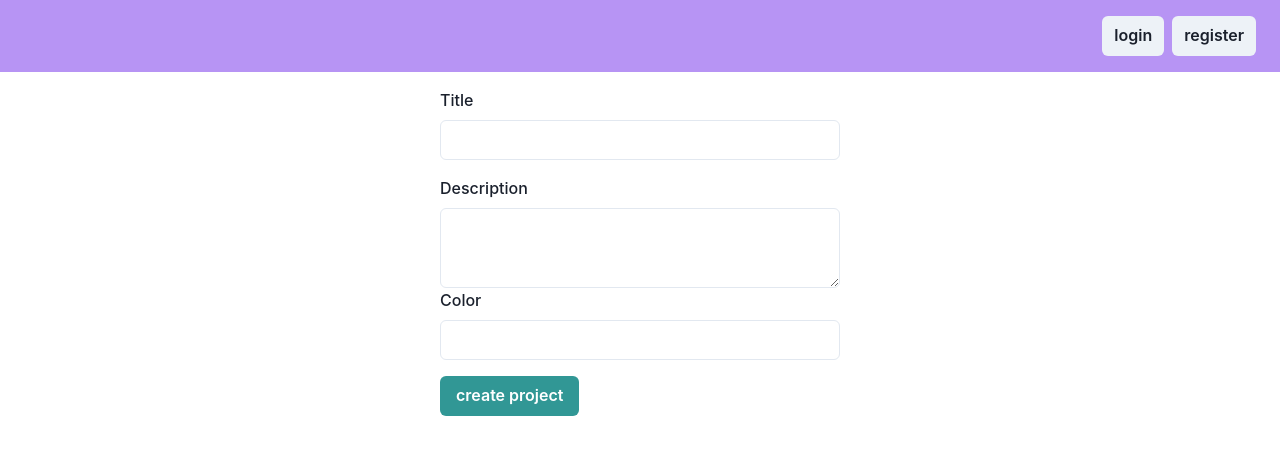
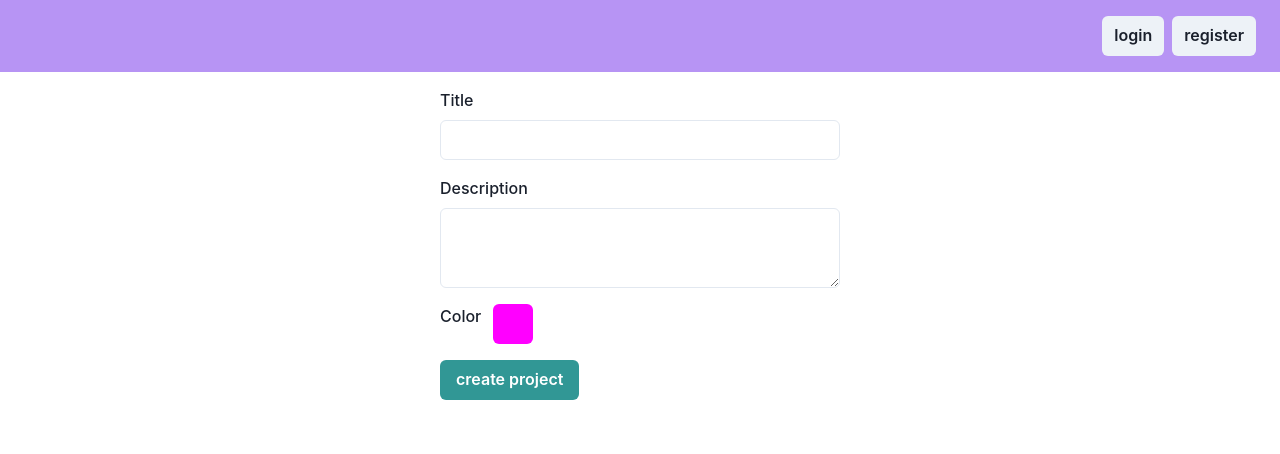
Before and after one commit to mannan0819/timerapp, a Next.js app in the folder web/: page /create-project in a window 1280 px wide. Shown: the top 454 px of the page. Built offline with nearby package versions, Linux system fonts and the light colour scheme; no server answers.

Commit message:
colorpicker added

```diff
--- /dev/null
+++ b/web/src/components/ColorPicker.tsx
@@ -0,0 +1,52 @@
+import { Box, Text } from "@chakra-ui/layout";
+import { Button, Flex, FormLabel, Icon } from "@chakra-ui/react";
+import React, { useState } from "react";
+import { ChromePicker, TwitterPicker } from "react-color";
+import { defaultProjectColor } from "../constants";
+
+interface ColorProps {
+  label?: String;
+  setColorState: React.Dispatch<React.SetStateAction<string>>;
+}
+
+export const ColorPicker: React.FC<ColorProps> = ({ label, setColorState }) => {
+  const [display, setDisplay] = useState(false);
+  const [color, setColor] = useState(defaultProjectColor);
+  const [buttontext, setButtontext] = useState("Pick Color");
+
+  const handleChangeComplete = (color) => {
+    setColor(color.hex);
+    setColorState(color.hex);
+  };
+
+  return (
+    <Flex>
+      <FormLabel>{label}</FormLabel>
+      <Box>
+        <Button
+          bgColor={color}
+          onClick={() => {
+            setDisplay(!display);
+          }}
+        >
+          {/* <Icon viewBox="0 0 250 185" color={color}>
+            <path
+              fill="currentColor"
+              d="M 100, 100 m -75, 0 a 75,75 0 1,0 150,0 a 75,75 0 1,0 -150,0"
+            />
+          </Icon> */}
+        </Button>
+        {display ? (
+          <Box position="relative" zIndex="2">
+            <TwitterPicker
+              color={color}
+              onChange={null}
+              onChangeComplete={handleChangeComplete}
+            />
+            {/* onChange={setColor} */}
+          </Box>
+        ) : null}
+      </Box>
+    </Flex>
+  );
+};
--- /dev/null
+++ b/web/src/constants.tsx
@@ -0,0 +1 @@
+export const defaultProjectColor = "#ff00ff";
--- a/web/src/pages/create-project.tsx
+++ b/web/src/pages/create-project.tsx
@@ -4,18 +4,21 @@ import { Box } from "@chakra-ui/layout";
 import { Form, Formik } from "formik";
 import { withUrqlClient } from "next-urql";
 import { useRouter } from "next/router";
-import React from "react";
+import React, { useState } from "react";
 import { InputField } from "../components/InputField";
 import { Layout } from "../components/Layout";
 import { useCreateProjectMutation } from "../generated/graphql";
 import { createUrqlClient } from "../utils/createUrqlClient";
 import { useIsAuth } from "../utils/isAuth";
+import { ColorPicker } from "../components/ColorPicker";
+import { defaultProjectColor } from "../constants";
 
 interface ProjectProps {}
 
 const CreateProject: React.FC<ProjectProps> = ({}) => {
   const router = useRouter();
   const [createRead] = useCreateProjectMutation();
+  const [colorState, setColorState] = useState(defaultProjectColor);
   // useIsAuth();
   return (
     <Layout variant="small">
@@ -27,7 +30,7 @@ const CreateProject: React.FC<ProjectProps> = ({}) => {
               input: {
                 title: values.title,
                 text: values.text,
-                colorhex: values.colorhex,
+                colorhex: colorState,
               },
             },
           });
@@ -50,7 +53,9 @@ const CreateProject: React.FC<ProjectProps> = ({}) => {
                   label="Description"
                 />
               </Box>
-              <InputField name="colorhex" type="text" label="Color" />
+              <Box mt={4}>
+                <ColorPicker label="Color" setColorState={setColorState} />
+              </Box>
             </FormControl>
 
             <Button
```
Also changed, not shown: web/src/components/TimerRender.tsx (+27 -8 lines).
